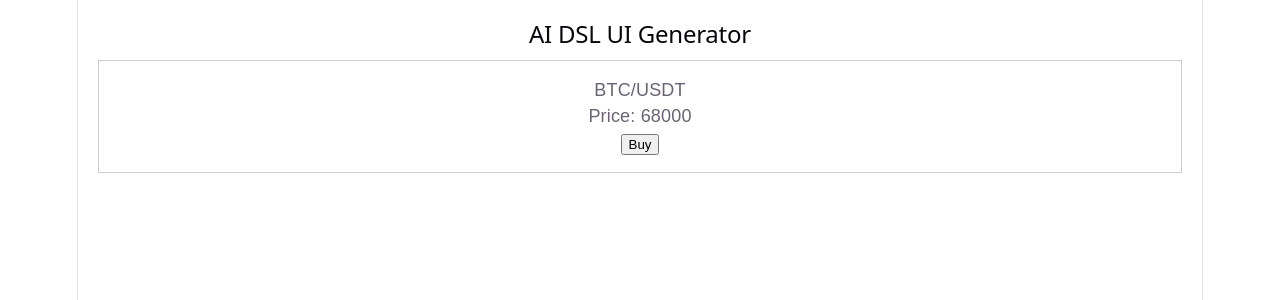
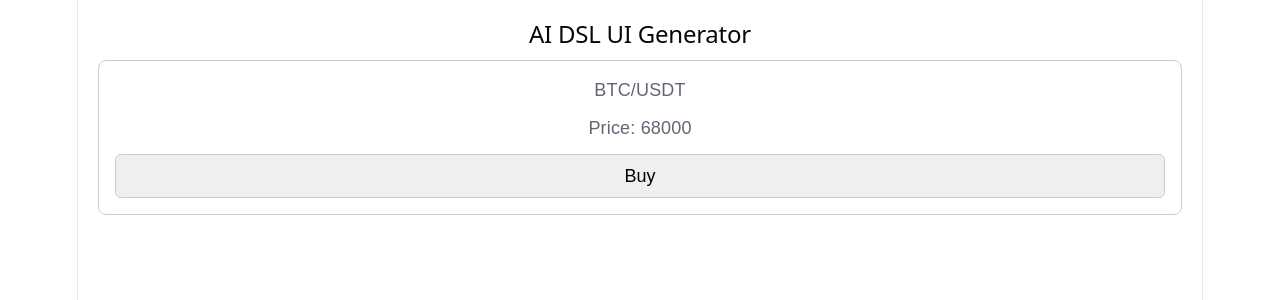
Before and after one commit to sakuraneo/AI-DSL-UI-Generator, a React (Vite) app: page / in a window 1280 px wide. Shown: the top 300 px of the page. Built offline with nearby package versions, Linux system fonts and the light colour scheme.

Commit message:
feat: 扩展可识别类型为text btn card container,并兜底提示未定义类型

```diff
--- a/src/components/Renderer.tsx
+++ b/src/components/Renderer.tsx
@@ -1,26 +1,69 @@
 import type { DSLNode } from "../schema/types";
 
 export default function Renderer({ node }: { node: DSLNode }) {
-	if (!node) return null;
-
-	//  类型收窄
   switch (node.type) {
     case "text":
-			return <p>{node.content}</p>;
+      return <p style={{ margin: 0 }}>{node.content}</p>;
 
     case "button":
-			return <button>{node.label}</button>;
+      return (
+        <button
+          type="button"
+          onClick={() => {
+            if (node.action) {
+              console.log("DSL action:", node.action);
+            }
+          }}
+          style={{
+            padding: "8px 12px",
+            border: "1px solid #ccc",
+            borderRadius: 6,
+            cursor: "pointer",
+            font: "inherit",
+          }}
+        >
+          {node.label}
+        </button>
+      );
 
     case "card":
       return (
-				<div style={{ border: "1px solid #ccc", padding: 16 }}>
+        <div
+          style={{
+            border: "1px solid #ccc",
+            borderRadius: 8,
+            padding: 16,
+            display: "flex",
+            flexDirection: "column",
+            gap: 12,
+          }}
+        >
           {node.children.map((child, index) => (
             <Renderer key={index} node={child} />
           ))}
         </div>
       );
 
-		default:
-			return <div>Unknown node</div>;
+    case "container":
+      return (
+        <div
+          style={{
+            display: "flex",
+            flexDirection: node.direction ?? "column",
+            gap: node.gap ?? 8,
+            alignItems: node.direction === "row" ? "center" : undefined,
+            flexWrap: node.direction === "row" ? "wrap" : undefined,
+          }}
+        >
+          {node.children.map((child, index) => (
+            <Renderer key={index} node={child} />
+          ))}
+        </div>
+      );
+
+    default: {
+      const _exhaustive: never = node;
+      return _exhaustive;
     }
   }
+}
```
Lines whose indentation alone changed are shown as unchanged.
